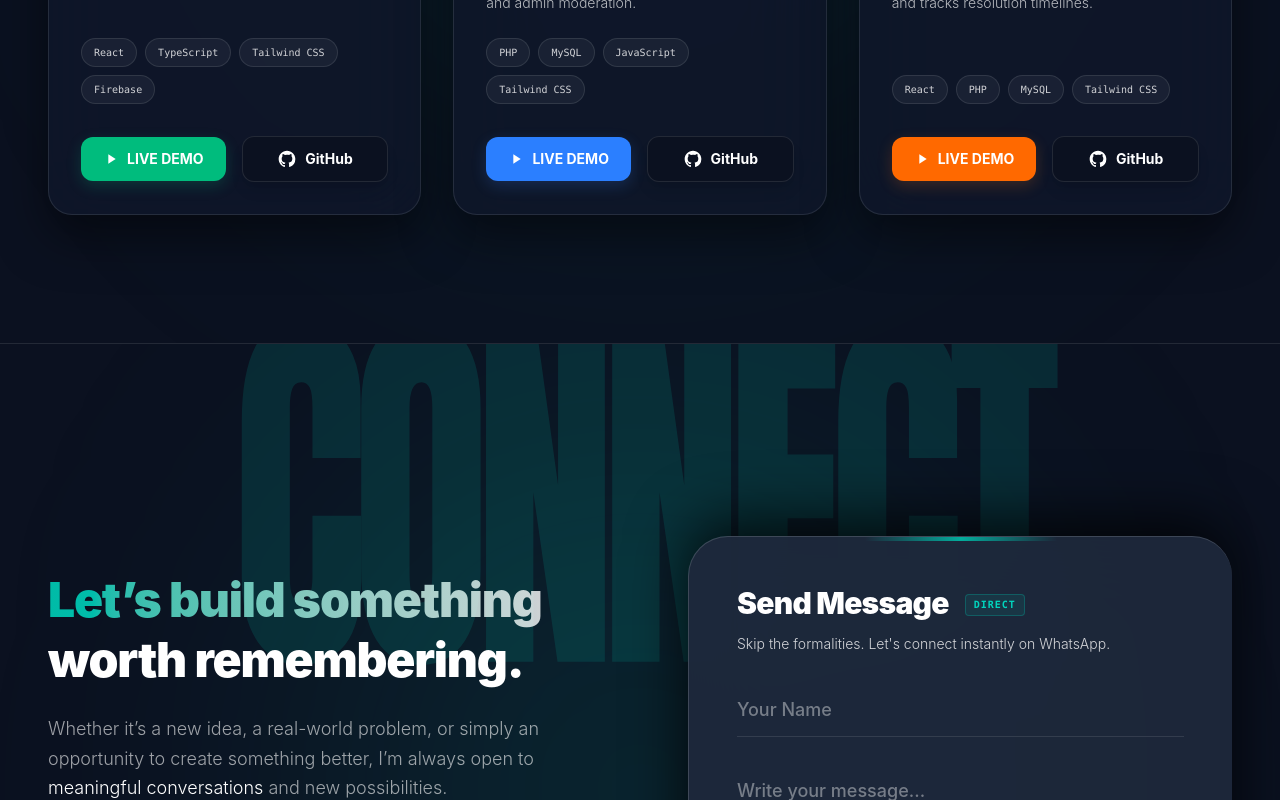
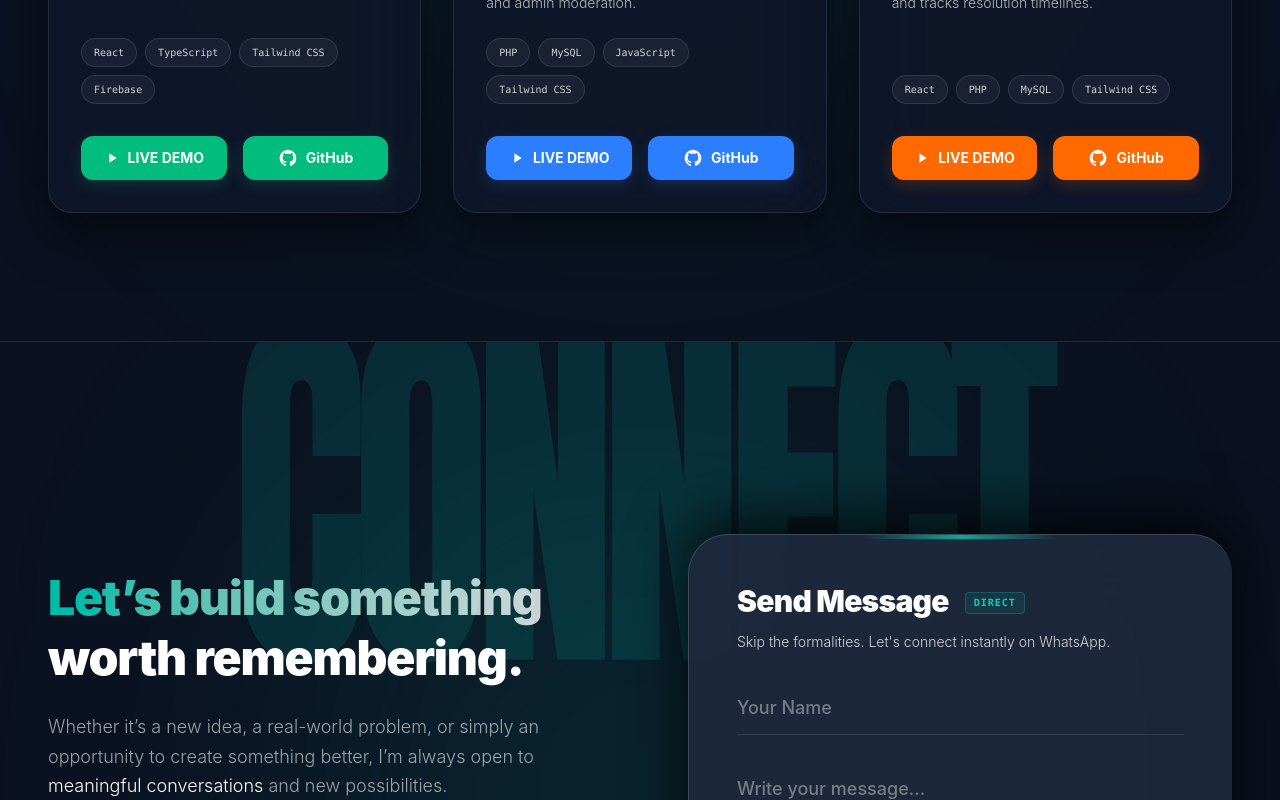
Before and after one commit to fathima-safiya/safiya-portfolio, a React (Vite) app: page / in a window 1280 px wide. Shown: the part 5100-5900 px from the top of the page. Built offline with nearby package versions, Linux system fonts and the light colour scheme.

Commit message:
Update GitHub button to use project theme color

```diff
--- a/src/components/Projects.jsx
+++ b/src/components/Projects.jsx
@@ -196,7 +196,7 @@ const Projects = () => {
                     href={project.github}
                     target="_blank"
                     rel="noopener noreferrer"
-                    className="flex-1 flex items-center justify-center gap-2 px-4 py-3 rounded-xl bg-[#0B1120] hover:bg-white/5 border border-white/10 hover:border-white/20 text-white text-[13px] sm:text-sm font-bold transition-all hover:-translate-y-0.5 shadow-lg"
+                    className={`flex-1 flex items-center justify-center gap-2 px-4 py-3 rounded-xl ${project.theme.bg} text-white text-[13px] sm:text-sm font-bold ${project.theme.shadow} hover:-translate-y-0.5 transition-all`}
                   >
                     <svg className="w-5 h-5" fill="currentColor" viewBox="0 0 24 24"><path fillRule="evenodd" d="M12 2C6.477 2 2 6.484 2 12.017c0 4.425 2.865 8.18 6.839 9.504.5.092.682-.217.682-.483 0-.237-.008-.868-.013-1.703-2.782.605-3.369-1.343-3.369-1.343-.454-1.158-1.11-1.466-1.11-1.466-.908-.62.069-.608.069-.608 1.003.07 1.531 1.032 1.531 1.032.892 1.53 2.341 1.088 2.91.832.092-.647.35-1.088.636-1.338-2.22-.253-4.555-1.113-4.555-4.951 0-1.093.39-1.988 1.029-2.688-.103-.253-.446-1.272.098-2.65 0 0 .84-.27 2.75 1.026A9.564 9.564 0 0112 6.844c.85.004 1.705.115 2.504.337 1.909-1.296 2.747-1.027 2.747-1.027.546 1.379.202 2.398.1 2.651.64.7 1.028 1.595 1.028 2.688 0 3.848-2.339 4.695-4.566 4.943.359.309.678.92.678 1.855 0 1.338-.012 2.419-.012 2.747 0 .268.18.58.688.482A10.019 10.019 0 0022 12.017C22 6.484 17.522 2 12 2z" clipRule="evenodd"/></svg>
                     GitHub
```
